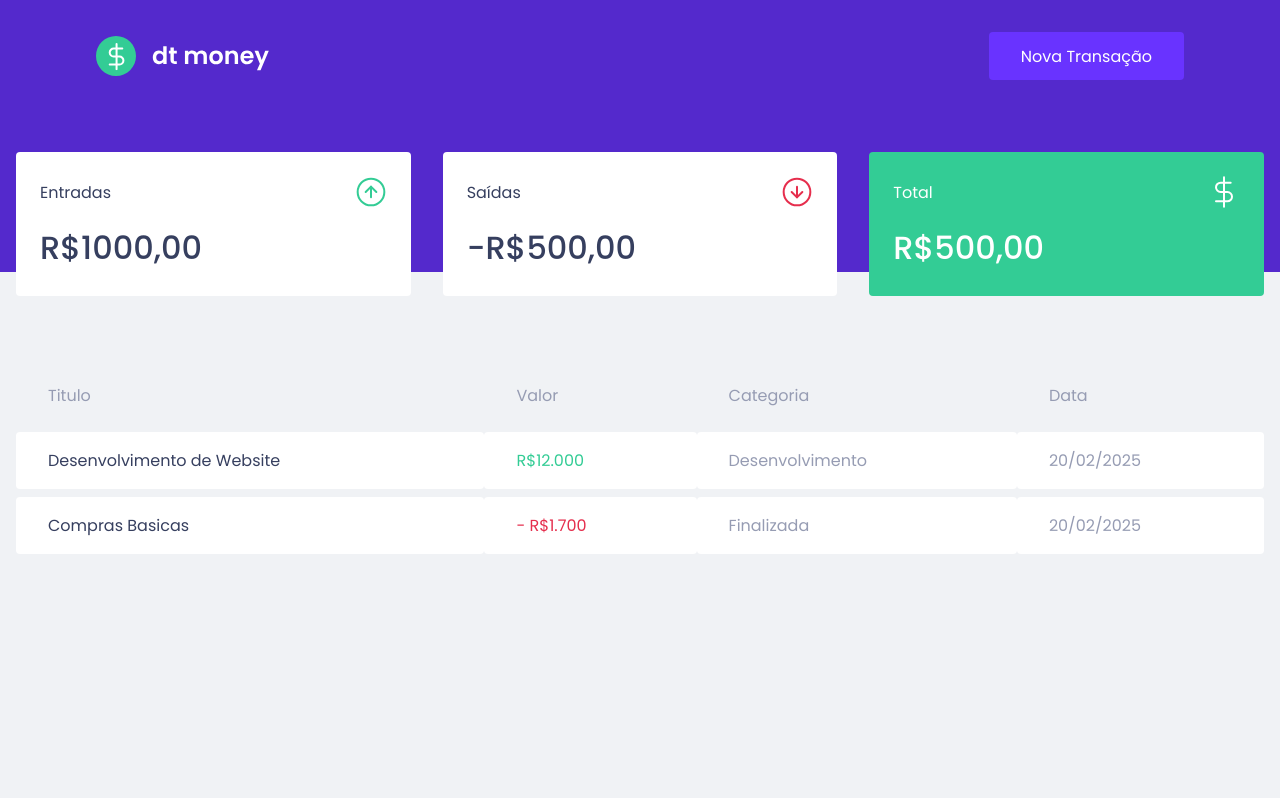
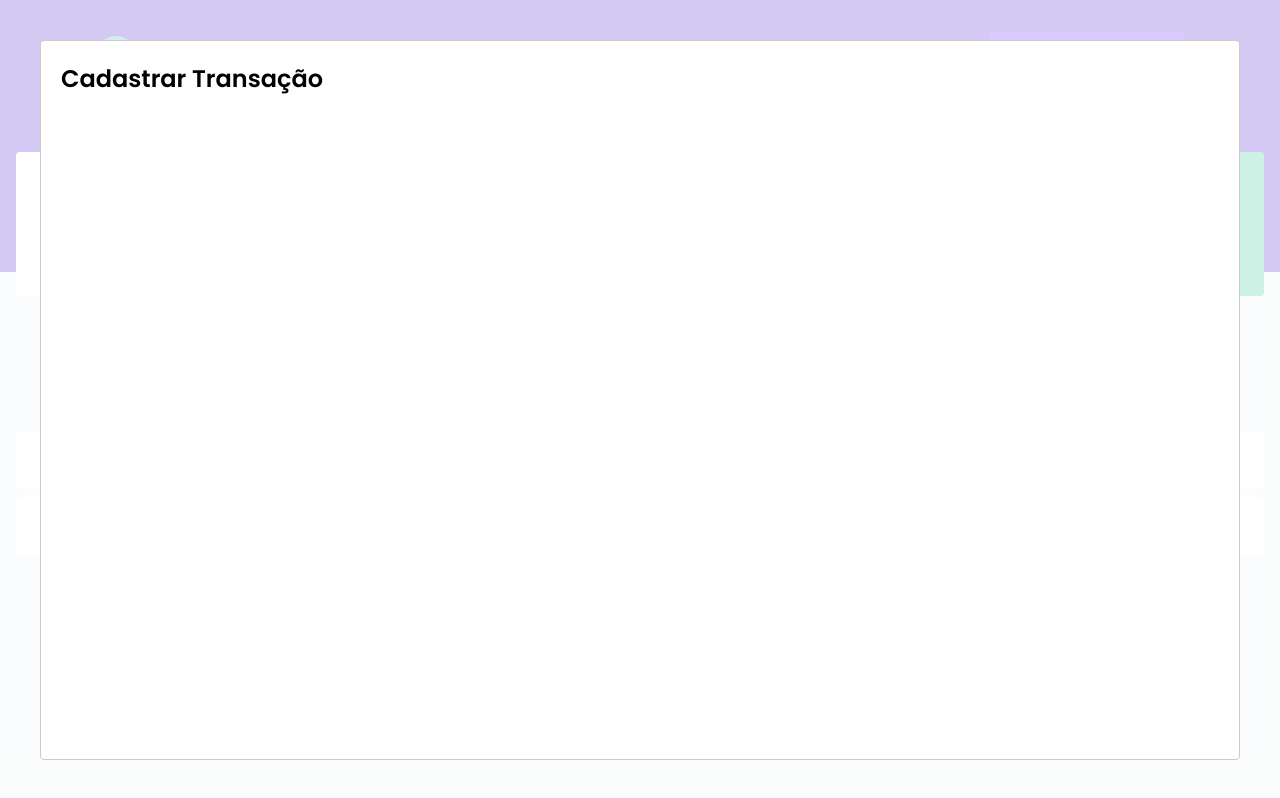
Before and after one commit to DaviNatan10/dtmoney, a React (Vite) app: page / in a window 1280 px wide. Both pictures are taken after a click on the button "Nova Transação". Built offline with nearby package versions, Linux system fonts and the light colour scheme; no server answers; what miragejs would draw is missing.

Commit message:
configurando modal de transações

```diff
--- a/package.json
+++ b/package.json
@@ -14,6 +14,7 @@
     "components": "^0.1.0",
     "react": "^19.0.0",
     "react-dom": "^19.0.0",
+    "react-modal": "^3.16.3",
     "styled": "^1.0.0",
     "styled-components": "^6.1.15"
   },
@@ -21,6 +22,7 @@
     "@eslint/js": "^9.19.0",
     "@types/react": "^19.0.8",
     "@types/react-dom": "^19.0.3",
+    "@types/react-modal": "^3.16.3",
     "@types/styled-components": "^5.1.34",
     "@vitejs/plugin-react": "^4.3.4",
     "eslint": "^9.19.0",
--- a/src/App.tsx
+++ b/src/App.tsx
@@ -1,12 +1,33 @@
 import { Dashboard } from "./components/Dashboard";
+import Modal from 'react-modal';
 import { Header } from "./components/Header";
 import { GlobalStyle } from "./styles/global";
+import { useState } from "react";
+
+Modal.setAppElement('#root');
 
 export function App(){
+  const [isNewTransactionModalOpen,setIsNewTransctionModalOpen]= useState(false);
+
+  function handleOpenNewTransactionModal(){
+    setIsNewTransctionModalOpen(true);
+  }
+  function handleCloseNewTransactionModal(){
+    setIsNewTransctionModalOpen(false);
+  }
   return (
     <>
-      <Header />
+      <Header onOpenNewTransactionModal={handleOpenNewTransactionModal} />
+
+
       <Dashboard />
+      <Modal
+        isOpen={isNewTransactionModalOpen}
+        onRequestClose={handleCloseNewTransactionModal}
+        >
+          <h2>Cadastrar Transação</h2>
+        </Modal>
+
       <GlobalStyle />
     </>
   )
--- a/src/components/Header/index.tsx
+++ b/src/components/Header/index.tsx
@@ -1,12 +1,18 @@
 import logoImg from '../../assets/logo.svg'
 import { Container, Content } from './styles';
 
-export function Header() {
+interface Headerprops{
+  onOpenNewTransactionModal: () =>  void;
+}
+
+export function Header({onOpenNewTransactionModal}: Headerprops) {
+
+
   return (
     <Container>
       <Content>
       <img src={logoImg} alt="dtmoney" />
-      <button type="button">
+      <button type="button" onClick={onOpenNewTransactionModal}>
         Nova Transação
       </button>
      </Content>
```
Also changed, not shown: 1 other file (tests, documents, lock files or other folders).
